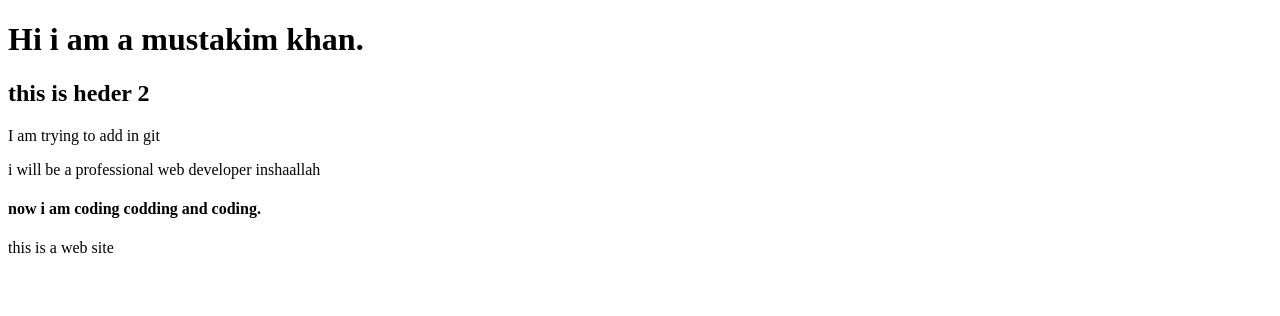
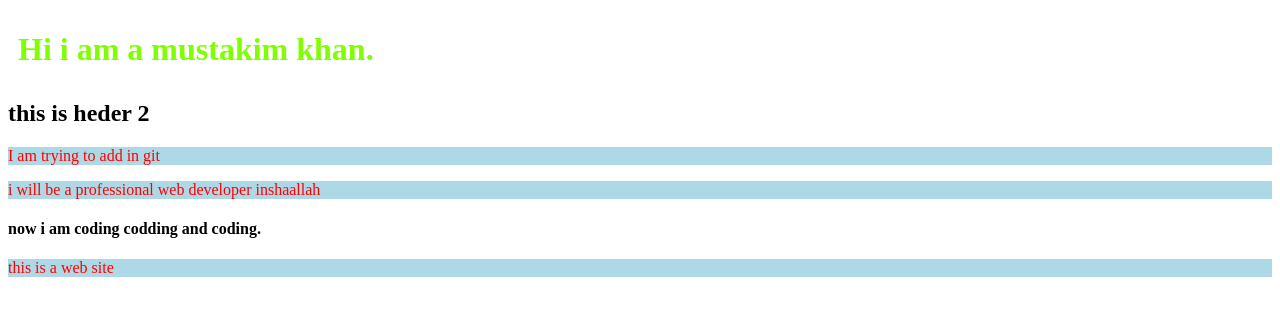
Before and after one commit to mustaqimbd/my-second-repo, a plain HTML site: page index.html in a window 1280 px wide. Drawn offline with Linux system fonts and the light colour scheme.

Commit message:
this is css file

```diff
--- a/index.html
+++ b/index.html
@@ -5,6 +5,7 @@
     <meta http-equiv="X-UA-Compatible" content="IE=edge">
     <meta name="viewport" content="width=device-width, initial-scale=1.0">
     <title>My second repo</title>
+    <link rel="stylesheet" href="style.css">
 </head>
 <body>
     <h1>Hi i am a mustakim khan.</h1>
--- /dev/null
+++ b/style.css
@@ -0,0 +1,8 @@
+p {
+    background-color: lightblue;
+    color: red;
+}
+h1 {
+ color:chartreuse;
+ padding: 10px;
+}
```
